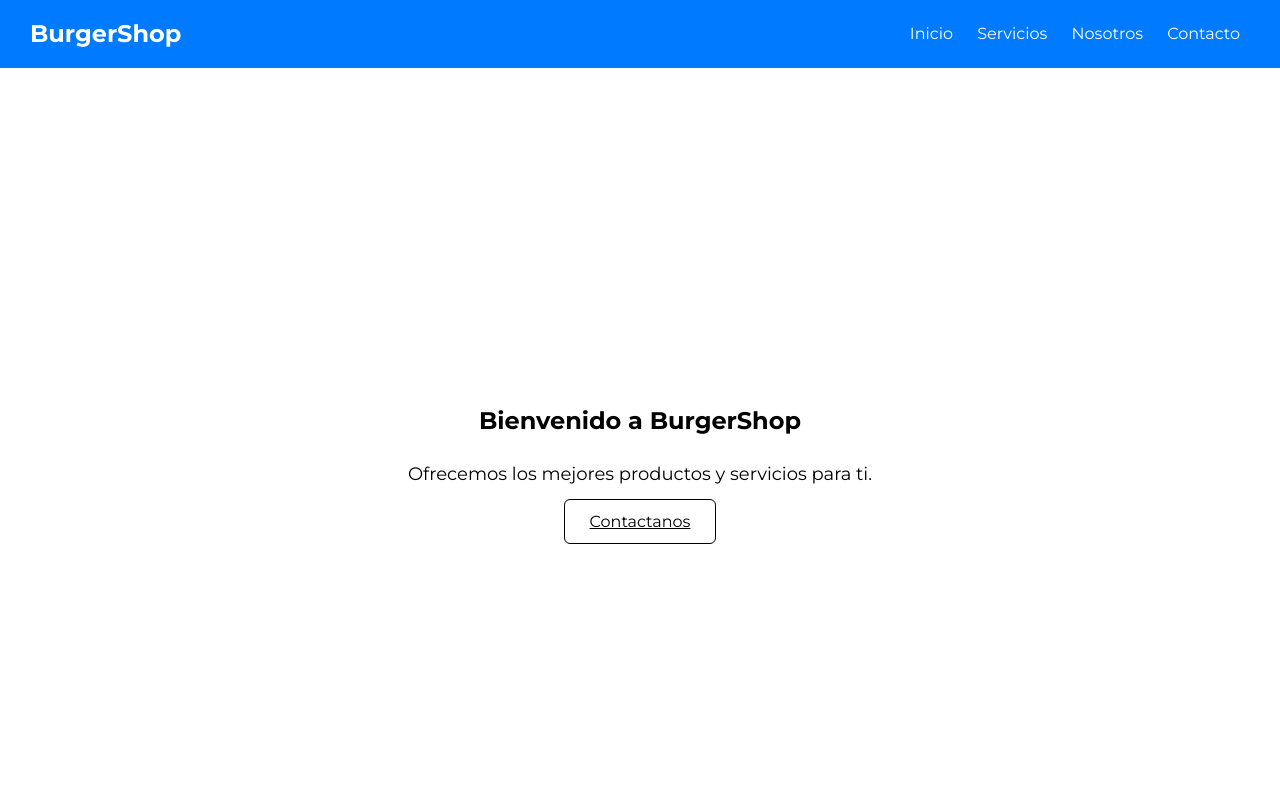
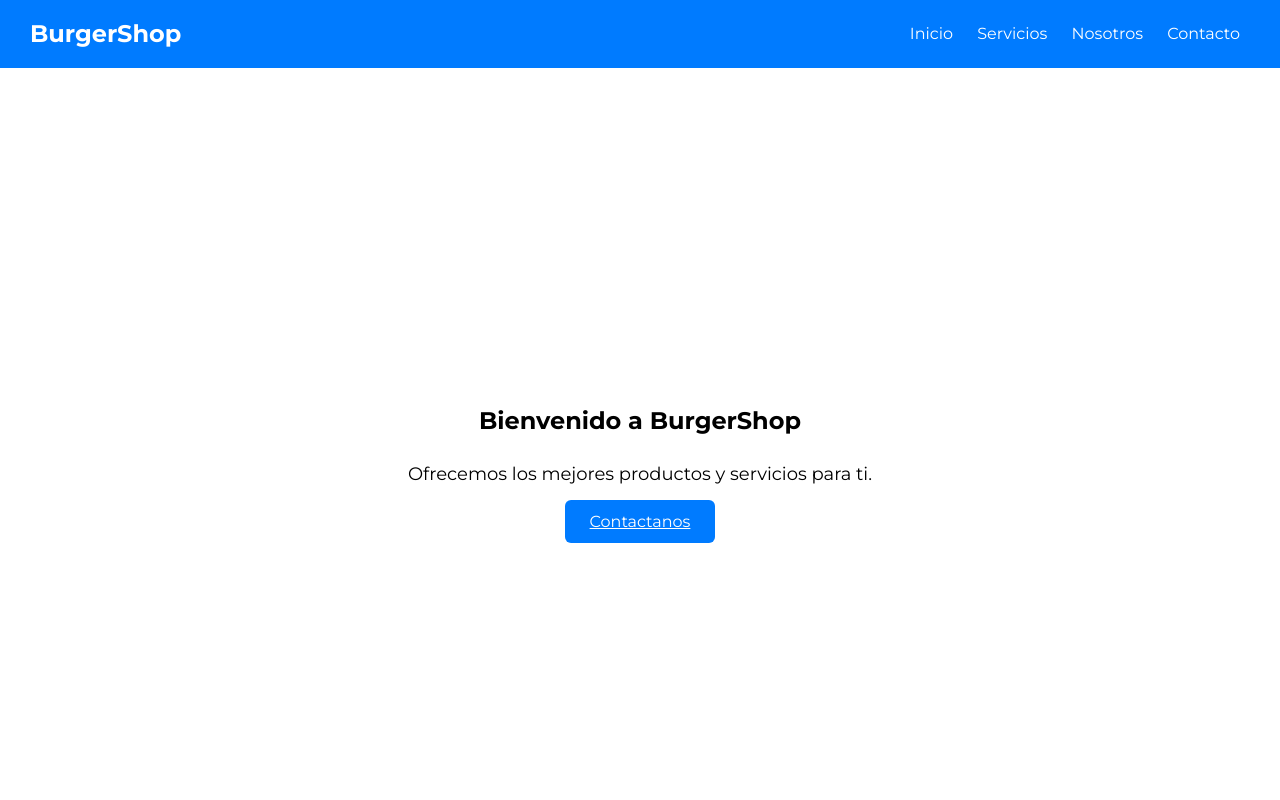
Before and after one commit to fred001-lop/Prueba-PaginaWeb, a plain HTML site: page index.html in a window 1280 px wide. In both pictures the pointer is over the link "Contactanos". Shown: the top 800 px of the page. Drawn offline with Linux system fonts and the light colour scheme.

Commit message:
Update  css

```diff
--- a/assets/style/style.css
+++ b/assets/style/style.css
@@ -75,11 +75,11 @@ body{
 }
 
 .btn:hover{
-    background-color: transparent;
-    color: #000;
-    border: 1px solid #000;
-    text-decoration: underline;
-    /* background: #0056b3; */
+    /* background-color: transparent; */
+    /* color: #000;
+    /* border: 1px solid #000; */
+    text-decoration: underline; */
+    background: #0056b3;
 }
 
 section{
```
